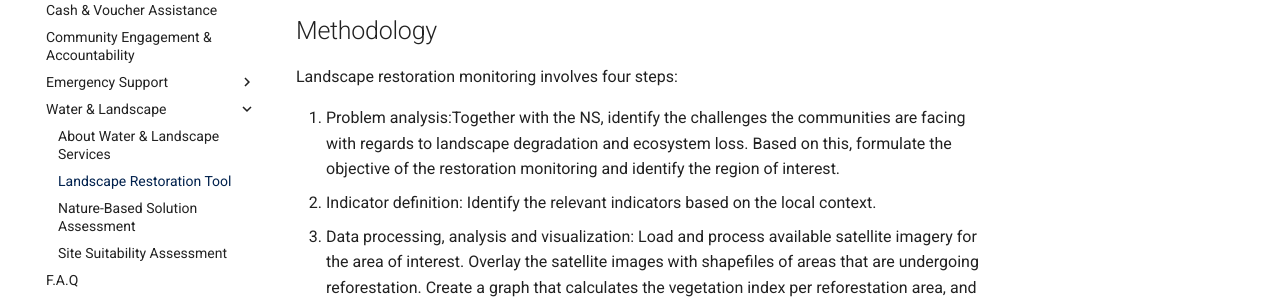
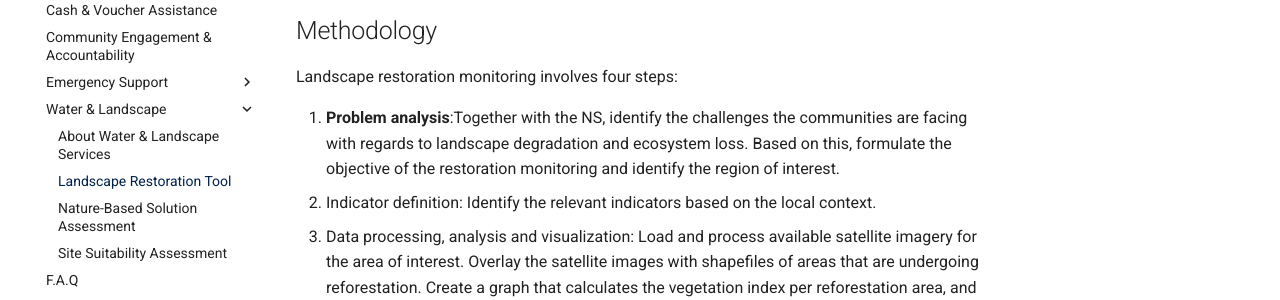
Before and after one commit to rodekruis/data-service-catalogue, an MkDocs documentation site: the page built from docs/wl/lrt.md, in a window 1280 px wide and 900 px high, scrolled down 2308 px. Shown: the part 152-452 px from the top of the window. Built offline with MkDocs 1.6.1 and Material for MkDocs 9.7.7, drawn with Linux system fonts in a browser that asks for light colours; plug-ins that fetch from the network failed and are left out.

Commit message:
Update lrt.md

```diff
--- a/docs/wl/lrt.md
+++ b/docs/wl/lrt.md
@@ -40,7 +40,7 @@ The landscape restoration tool has been applied in Jacmel district, Haiti. Haiti
 ## Methodology
 Landscape restoration monitoring involves four steps:
 
-1. Problem analysis:Together with the NS, identify the challenges the communities are facing with regards to landscape degradation and ecosystem loss.  Based on this, formulate the objective of the restoration monitoring and identify the region of interest.
+1. **Problem analysis**:Together with the NS, identify the challenges the communities are facing with regards to landscape degradation and ecosystem loss.  Based on this, formulate the objective of the restoration monitoring and identify the region of interest.
 2. Indicator definition: Identify the relevant indicators based on the local context.
 3. Data processing, analysis and visualization: Load and process available satellite imagery for the area of interest. Overlay the satellite images with shapefiles of areas that are undergoing reforestation. Create a graph that calculates the vegetation index per reforestation area, and the difference between compared dates.
 4. Decision support: Provide insights into the improvements in landscape restoration over time and support NS with evaluating the effectiveness of their restoration interventions.
```
